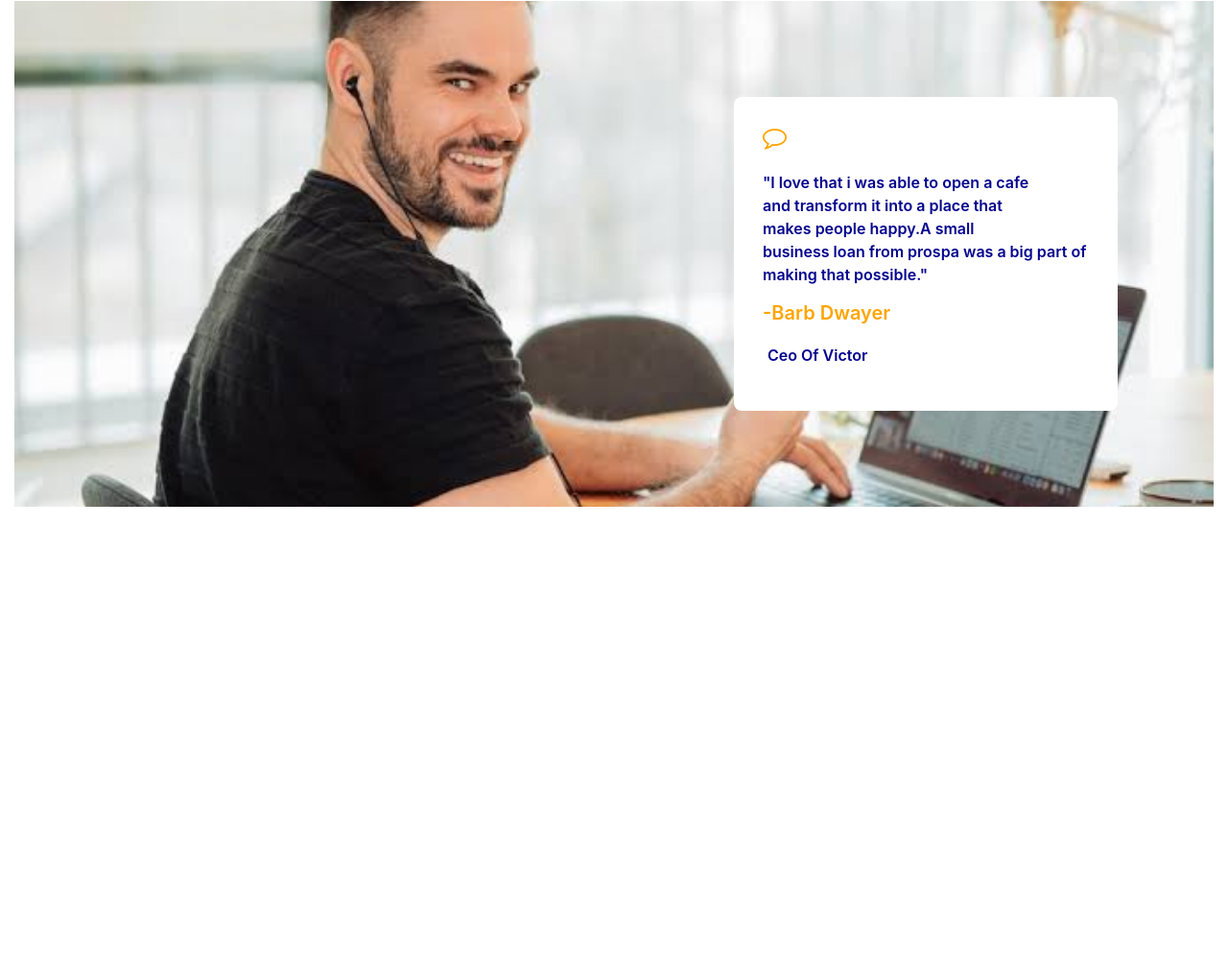
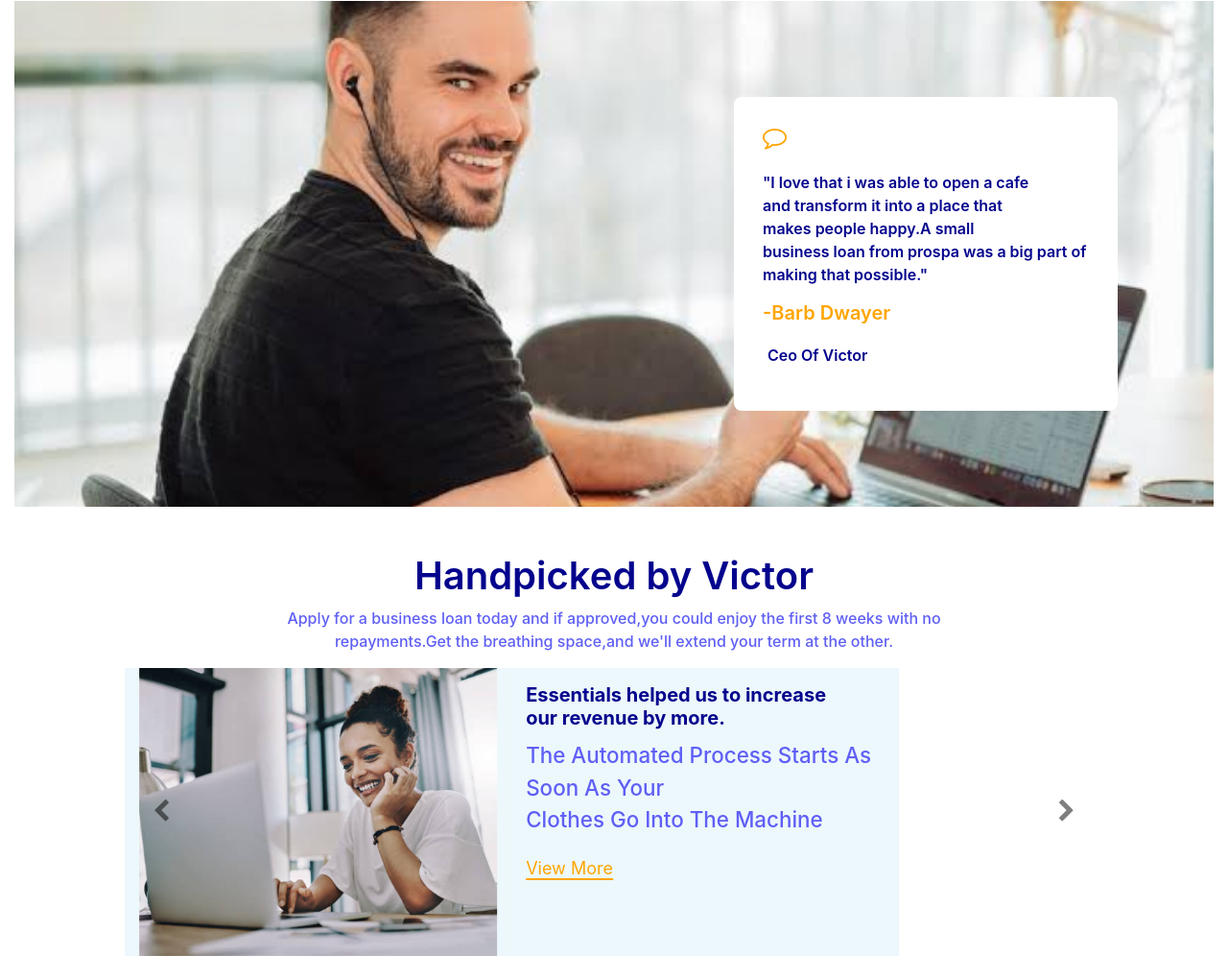
Before and after one commit to 09073507857john/my-template-project, a plain HTML site: page index.html in a window 1280 px wide. Shown: the part 1983-3003 px from the top of the page at 96% size. Before the commit the page ends 2511 px from the top, so only its background shows below. Drawn offline with Linux system fonts and the light colour scheme.

Commit message:
my third commit

```diff
--- a/index.html
+++ b/index.html
@@ -261,6 +261,54 @@ margin-top: 20px;
 
       }
 }
+/* style for carousel */
+.text-color h1{
+        color: #03038d;
+        font-weight: 600;
+      }
+
+      .text-color p{
+        color: #5f5ff5;
+        font-weight: 500;
+      }
+
+      .carousel-img{
+        object-fit: cover;
+        min-height: 300px;
+      }
+
+      .text-style h5{
+        color: #03038d;
+        font-weight: 700;
+      }
+    .text-style p{
+      color: #5f5ff5;
+      font-weight: 500;
+    }
+
+
+    .links{
+      color: orange;
+      font-size: 18px;
+      border-bottom: 2px solid orange;
+    }
+.carousel-item .col{
+  background-color: #edf8fc;
+}
+.carousel-item{
+  padding: 0 15%;
+}
+.carousel-icons{
+  font-size: 25px;
+  color: black;
+}
+
+@media (max-width:768px){
+  .carousel-item{
+  padding: 0 15px;
+}
+}
+/* end of style for carousel */
     </style>
     <!-- end of style -->
   </head>
@@ -481,6 +529,93 @@ margin-top: 20px;
       </div>
     </section>
 <!-- end  -->
+<!-- carousel section -->
+<section class="pt-5 pb-4">
+  <div class="container wow fadeIn" data-wow-delay="1.8s">
+    <div class=" text-color text-center">
+      <h1>Handpicked by Victor</h1>
+      <p>Apply for a business loan today and if approved,you could enjoy the first 8 weeks with no <br>
+        repayments.Get the breathing space,and we'll extend your term at the other.</p>
+    </div>
+
+    <!-- start of carousel -->
+
+    <div id="carouselExampleCaptions" class="carousel slide w-100 mx-auto" data-ride="carousel">
+      <div class="carousel-inner rounded">
+        <!-- ist carousel item -->
+        <div class="carousel-item active">
+        <div class="row row-cols-1 row-cols-md-2">
+          <!-- ist col -->
+          <div class="col">
+            <img src="./pc typer.jpeg" alt="" class="carousel-img w-100">
+          </div>
+          <!-- 2nd col -->
+          <div class="col">
+           <div class="text-style pt-3">
+            <h5>Essentials helped us to increase <br> our revenue by more. </h5>
+            <p>The automated process starts as soon as your <br>
+              clothes go into the machine
+            </p>
+            <a href="#" class="links">View More</a>
+           </div>
+          </div>
+
+        </div>
+        </div>
+        <!-- 2nd carousel item -->
+        <div class="carousel-item">
+          <div class="row row-cols-1 row-cols-md-2">
+            <!-- ist col -->
+            <div class="col">
+              <img src="./pics folder/smiling dark lady.jpeg" alt="" class="carousel-img w-100">
+            </div>
+            <!-- 2nd col -->
+            <div class="col">
+             <div class="text-style pt-3">
+              <h5>Essentials helped us to increase <br> our revenue by more. </h5>
+              <p>The automated process starts as soon as your <br>
+                clothes go into the machine
+              </p>
+              <a href="#" class="links">View More</a>
+             </div>
+            </div>
+
+          </div>
+          </div>
+        <!-- 3rd carousel item -->
+        <div class="carousel-item">
+          <div class="row row-cols-1 row-cols-md-2">
+            <!-- ist col -->
+            <div class="col">
+              <img src="./pics folder/typing on pc.jpeg" alt="" class="carousel-img w-100">
+            </div>
+            <!-- 2nd col -->
+            <div class="col">
+             <div class="text-style pt-3">
+              <h5>Essentials helped us to increase <br> our revenue by more. </h5>
+              <p>The automated process starts as soon as your <br>
+                clothes go into the machine
+              </p>
+              <a href="#" class="links">View More</a>
+             </div>
+            </div>
+
+          </div>
+          </div>
+      </div>
+      <button class="carousel-control-prev" type="button" data-target="#carouselExampleCaptions" data-slide="prev">
+       <i class="fa fa-chevron-left carousel-icons d-md-block d-none"></i>
+        <span class="sr-only">Previous</span>
+      </button>
+      <button class="carousel-control-next" type="button" data-target="#carouselExampleCaptions" data-slide="next">
+        <i class="fa fa-chevron-right carousel-icons d-md-block d-none"></i>
+        <span class="sr-only">Next</span>
+      </button>
+    </div>
+
+    <!-- end of carousel -->
+  </div>
+ </section>
 
     <script src="./bootstrap-4.6.2-dist/jquery-3.6.0.min.js"></script>
     <script src="./bootstrap-4.6.2-dist/js/bootstrap.bundle.min.js"></script>
@@ -488,6 +623,9 @@ margin-top: 20px;
     <!-- script -->
     <script>
       new WOW().init();
+      $('.carousel').carousel({
+    interval: 2000
+  })
     </script>
   </body>
 </html>
```
